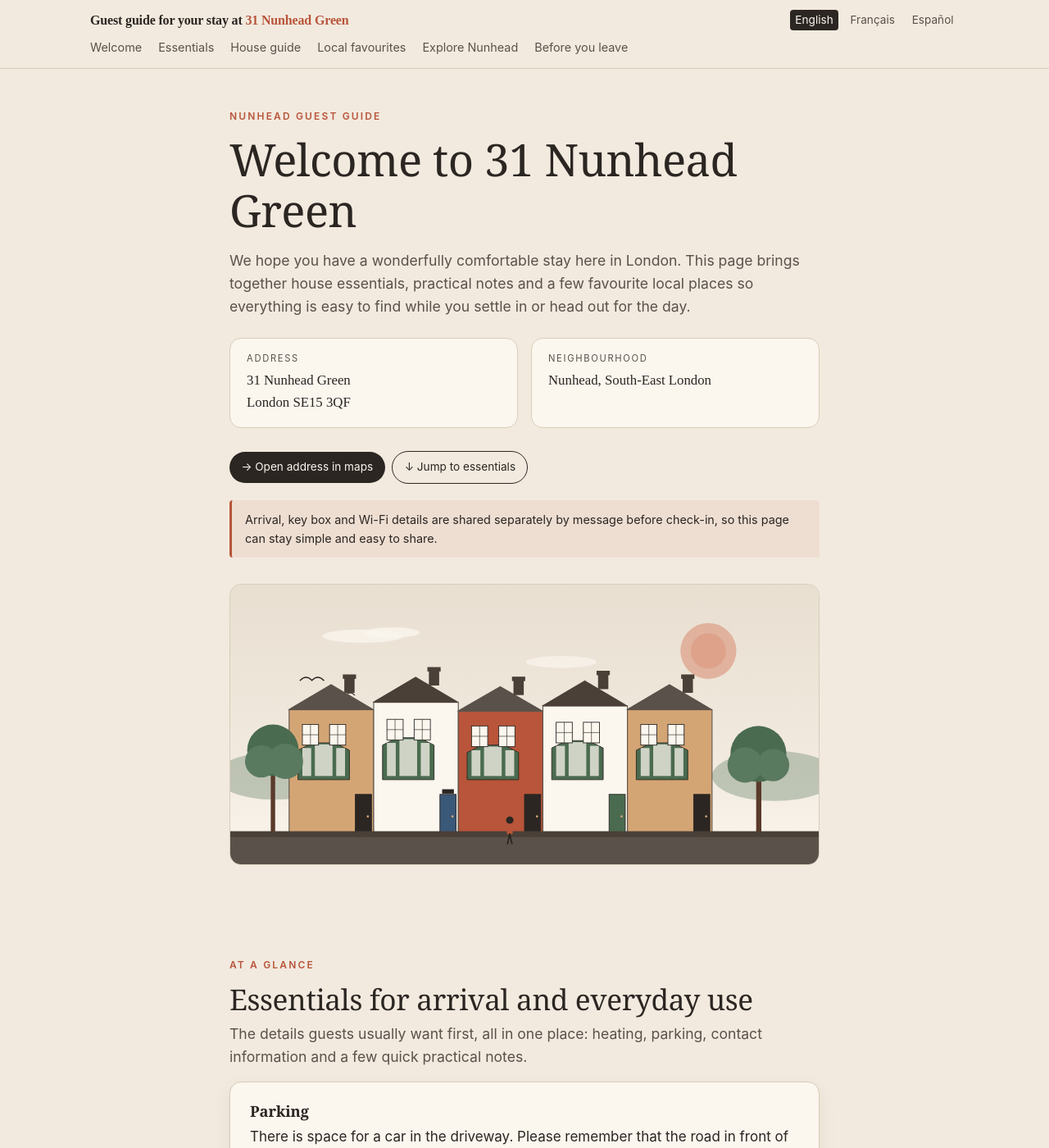
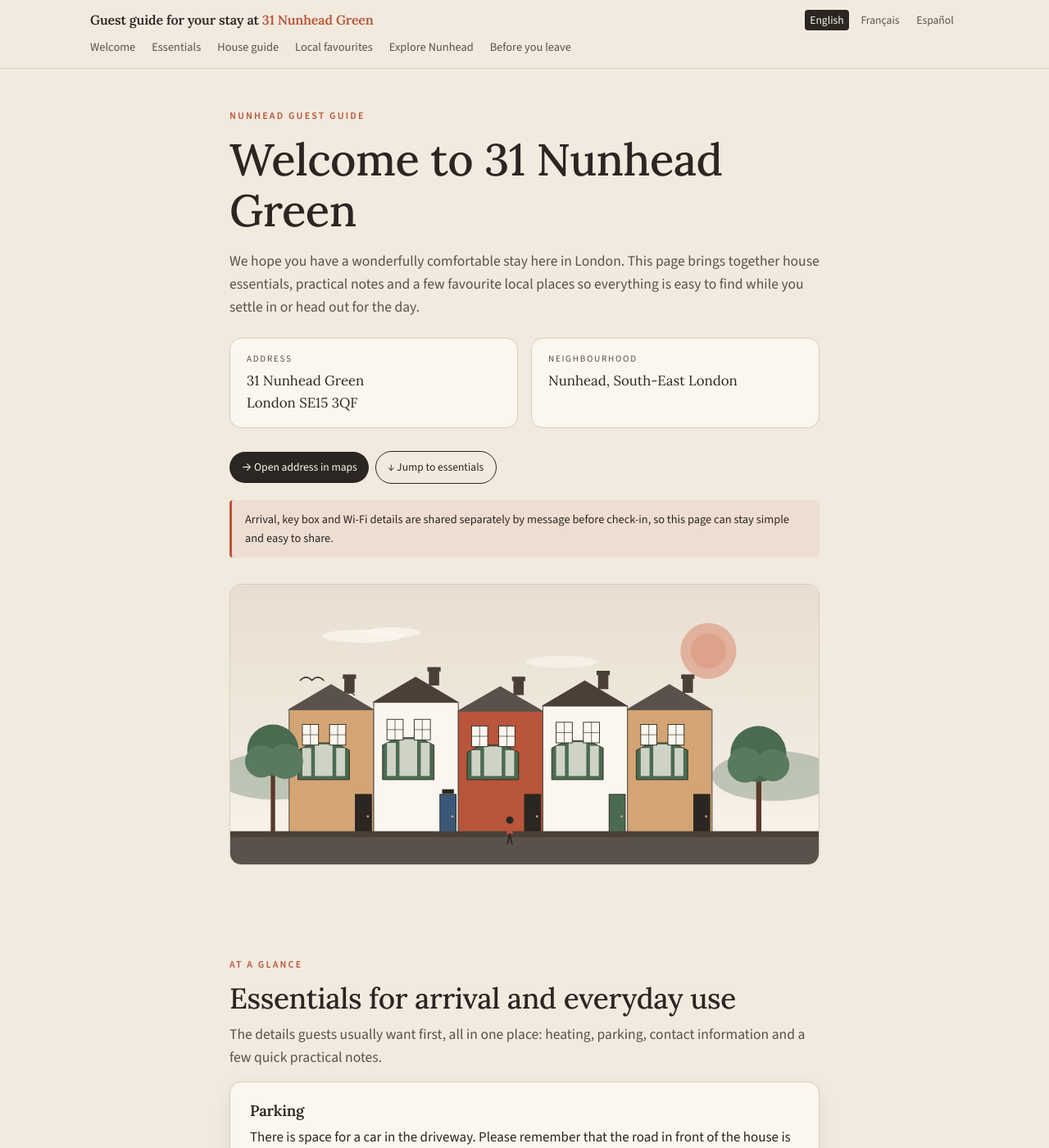
Before and after one commit to tomshakhli/nunhead-guest-guide, a Jekyll site: the page built from index.html, in a window 1280 px wide and 1400 px high. Shown: the whole window at 82% size. Built offline with Jekyll 4.4.1, drawn with Linux system fonts in a browser that asks for light colours.

Commit message:
Replace 'Fraunces' font with 'Lora' in CSS

```diff
--- a/assets/css/style.css
+++ b/assets/css/style.css
@@ -17,7 +17,7 @@
 html { scroll-behavior: smooth; scroll-padding-top: 84px; }
 body {
   margin: 0;
-  font-family: 'Inter', -apple-system, sans-serif;
+  font-family: 'Source Sans 3', -apple-system, sans-serif;
   background: var(--cream);
   color: var(--ink);
   line-height: 1.6;
@@ -26,7 +26,7 @@ body {
 }
 
 h1, h2, h3, .display {
-  font-family: 'Fraunces', Georgia, serif;
+  font-family: 'Lora', Georgia, serif;
   font-weight: 500;
   letter-spacing: -0.01em;
   line-height: 1.15;
@@ -57,7 +57,7 @@ header.site {
   gap: 1rem; flex-wrap: wrap;
 }
 .brand {
-  font-family: 'Fraunces', serif;
+  font-family: 'Lora', serif;
   font-size: 1rem; font-weight: 600; letter-spacing: -0.01em;
   border: none;
   color: var(--ink);
@@ -184,7 +184,7 @@ ul.clean li:last-child { border-bottom: none; }
 .place:last-child { border-bottom: none; }
 .place h4 {
   margin: 0 0 .25rem;
-  font-family: 'Fraunces', serif;
+  font-family: 'Lora', serif;
   font-weight: 600;
   font-size: 1.05rem;
 }
@@ -223,7 +223,7 @@ ul.clean li:last-child { border-bottom: none; }
   color: var(--ink-soft);
   margin-bottom: .25rem;
 }
-.meta-card .value { font-family: 'Fraunces', serif; font-size: 1.05rem; }
+.meta-card .value { font-family: 'Lora', serif; font-size: 1.05rem; }
 
 /* Illustrations */
 .illus {
@@ -247,7 +247,7 @@ details {
 details summary {
   padding: 1rem 1.25rem;
   cursor: pointer;
-  font-family: 'Fraunces', serif;
+  font-family: 'Lora', serif;
   font-weight: 600;
   font-size: 1.1rem;
   list-style: none;
@@ -277,7 +277,7 @@ footer {
 footer .inner { max-width: 760px; margin: 0 auto; }
 footer p { font-size: .9rem; color: var(--cream-deep); }
 footer .footer-address {
-  font-family: 'Fraunces', serif;
+  font-family: 'Lora', serif;
   font-size: 1.1rem;
   color: var(--cream);
   margin-bottom: .5rem;
@@ -294,7 +294,7 @@ footer a { color: var(--accent-soft); border-bottom-color: rgba(217,139,111,.4);
   margin: 1rem 0;
 }
 .group-label {
-  font-family: 'Fraunces', serif;
+  font-family: 'Lora', serif;
   font-style: italic;
   font-size: 1.1rem;
   color: var(--ink-soft);
```
